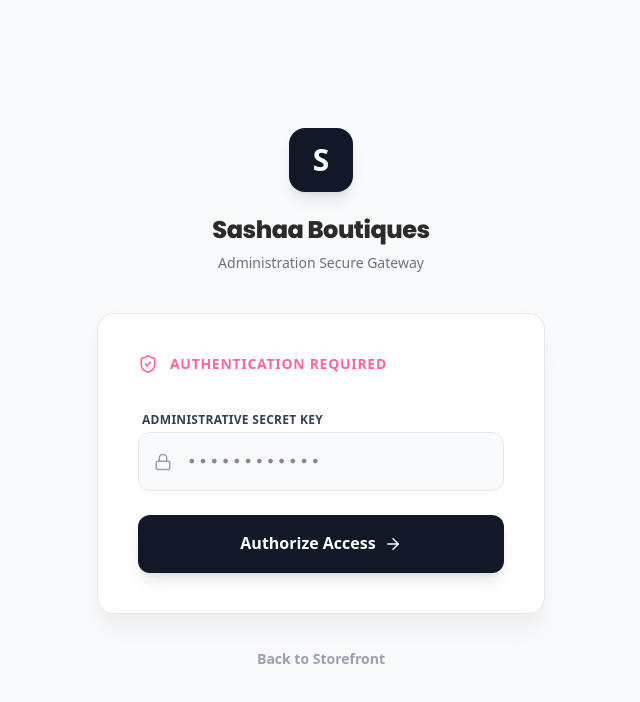
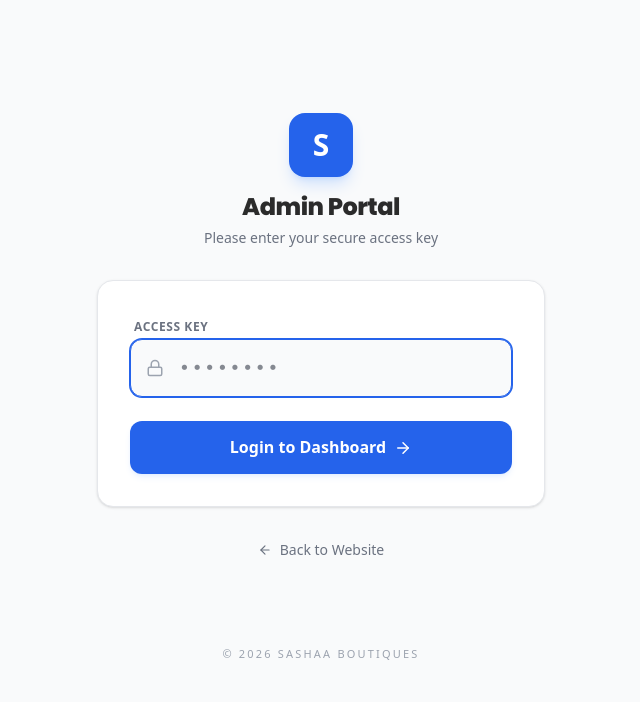
Before and after one commit to RameshKg100/Boutique, a Next.js app: page /admin/login in a window 1280 px wide. Shown: the top 702 px of the page, without its empty margins (319-959 px from the left). Built offline with nearby package versions, Linux system fonts and the light colour scheme.

Commit message:
UI: Redesigned admin login page with blue and white theme

```diff
--- a/src/app/admin/login/page.js
+++ b/src/app/admin/login/page.js
@@ -3,16 +3,18 @@
 import { useState } from "react";
 import { useRouter } from "next/navigation";
 import Link from "next/link";
-import { Lock, ArrowRight, ShieldCheck } from "lucide-react";
+import { Lock, ArrowRight, ShieldCheck, ArrowLeft } from "lucide-react";
 
 export default function AdminLogin() {
   const [password, setPassword] = useState("");
   const [loading, setLoading] = useState(false);
+  const [error, setError] = useState("");
   const router = useRouter();
 
   const handleLogin = (e) => {
     e.preventDefault();
     setLoading(true);
+    setError("");
 
     // Simulate slight delay for professional feel
     setTimeout(() => {
@@ -20,45 +22,48 @@ export default function AdminLogin() {
         localStorage.setItem("isAdminAuthenticated", "true");
         router.push("/admin");
       } else {
-        alert("Invalid secret key. Please try again.");
+        setError("Invalid secret key. Please try again.");
         setLoading(false);
       }
     }, 800);
   };
 
   return (
-    <div className="min-h-screen flex items-center justify-center p-6 bg-gray-50 font-sans">
+    <div className="min-h-screen flex flex-col items-center justify-center p-6 bg-[#F9FAFB] font-sans">
       <div className="max-w-md w-full">
-        {/* Logo/Brand Section */}
-        <div className="text-center mb-10">
-          <div className="w-16 h-16 bg-[#111827] rounded-2xl mx-auto mb-6 flex items-center justify-center shadow-lg">
-            <span className="text-white font-black text-3xl">S</span>
+        {/* Brand Section */}
+        <div className="text-center mb-8">
+          <div className="w-16 h-16 bg-[#2563EB] rounded-2xl mx-auto mb-4 flex items-center justify-center shadow-lg shadow-blue-500/20">
+            <span className="text-white font-bold text-3xl">S</span>
           </div>
-          <h1 className="text-2xl font-bold text-gray-900 tracking-tight">Sashaa Boutiques</h1>
-          <p className="text-gray-500 text-sm mt-2 font-medium">Administration Secure Gateway</p>
+          <h1 className="text-2xl font-bold text-[#111827] tracking-tight">Admin Portal</h1>
+          <p className="text-[#6B7280] text-sm mt-1.5 font-medium">Please enter your secure access key</p>
         </div>
 
         {/* Login Card */}
-        <div className="bg-white border border-gray-200 rounded-2xl p-8 md:p-10 shadow-xl shadow-gray-200/50">
-          <div className="flex items-center gap-3 text-[#FF66A1] mb-8 font-bold text-sm uppercase tracking-wider">
-             <ShieldCheck size={20} />
-             Authentication Required
-          </div>
+        <div className="bg-white border border-[#E5E7EB] rounded-2xl p-8 shadow-sm">
+          {error && (
+            <div className="mb-6 p-3 bg-red-50 border border-red-100 rounded-lg text-[#DC2626] text-xs font-semibold flex items-center gap-2">
+               <ShieldCheck size={14} />
+               {error}
+            </div>
+          )}
 
           <form onSubmit={handleLogin} className="space-y-6">
             <div className="space-y-2">
-              <label className="text-xs font-bold text-gray-700 uppercase tracking-wide ml-1">Administrative Secret Key</label>
-              <div className="relative group">
-                <div className="absolute left-4 top-1/2 -translate-y-1/2 text-gray-400 group-focus-within:text-[#FF66A1] transition-colors">
+              <label className="text-xs font-semibold text-[#6B7280] uppercase tracking-wider ml-1">Access Key</label>
+              <div className="relative">
+                <div className="absolute left-4 top-1/2 -translate-y-1/2 text-[#9CA3AF]">
                   <Lock size={18} />
                 </div>
                 <input
                   type="password"
                   value={password}
                   onChange={(e) => setPassword(e.target.value)}
-                  placeholder="••••••••••••"
-                  className="w-full bg-gray-50 border border-gray-200 rounded-xl pl-12 pr-4 py-4 text-gray-900 focus:outline-none focus:ring-2 focus:ring-[#FF66A1]/10 focus:border-[#FF66A1] transition-all font-mono tracking-widest"
+                  placeholder="••••••••"
+                  className="w-full bg-[#F9FAFB] border border-[#E5E7EB] rounded-xl pl-12 pr-4 py-3.5 text-[#111827] focus:outline-none focus:border-[#2563EB] focus:ring-1 focus:ring-[#2563EB] transition-all font-mono tracking-widest text-lg"
                   required
+                  autoFocus
                 />
               </div>
             </div>
@@ -66,21 +71,33 @@ export default function AdminLogin() {
             <button
               type="submit"
               disabled={loading}
-              className="w-full bg-[#111827] hover:bg-[#1F2937] text-white font-bold py-4 rounded-xl transition-all shadow-lg active:scale-[0.98] flex items-center justify-center gap-2 disabled:opacity-70"
+              className="w-full bg-[#2563EB] hover:bg-[#1D4ED8] text-white font-semibold py-3.5 rounded-xl transition-all shadow-md shadow-blue-500/10 active:scale-[0.98] flex items-center justify-center gap-2 disabled:opacity-70"
             >
-              {loading ? "Verifying..." : "Authorize Access"}
-              {!loading && <ArrowRight size={18} />}
+              {loading ? (
+                <div className="w-5 h-5 border-2 border-white/30 border-t-white rounded-full animate-spin" />
+              ) : (
+                <>
+                  Login to Dashboard
+                  <ArrowRight size={18} />
+                </>
+              )}
             </button>
           </form>
         </div>
 
-        {/* Footer Link */}
+        {/* Back Link */}
         <div className="mt-8 text-center">
-          <Link href="/" className="text-sm font-bold text-gray-400 hover:text-gray-600 transition-colors inline-flex items-center gap-2">
-             Back to Storefront
+          <Link href="/" className="text-sm font-medium text-[#6B7280] hover:text-[#2563EB] transition-colors inline-flex items-center gap-2">
+             <ArrowLeft size={14} />
+             Back to Website
           </Link>
         </div>
       </div>
+
+      {/* Footer Note */}
+      <p className="mt-20 text-[11px] text-[#9CA3AF] font-medium uppercase tracking-[0.2em]">
+        © 2026 Sashaa Boutiques
+      </p>
     </div>
   );
 }
--- a/src/app/checkout/page.js
+++ b/src/app/checkout/page.js
@@ -100,7 +100,7 @@ export default function CheckoutPage() {
                      </div>
                      <div>
                        <label htmlFor="phone" className="block text-dark font-medium mb-1.5">Phone Number</label>
-                       <input required type="tel" id="phone" name="phone" value={formData.phone} onChange={handleChange} className="w-full bg-cream/50 border border-border/50 rounded-lg px-4 py-3 focus:outline-none focus:border-primary transition-colors" placeholder="+91 90000 00000" />
+                       <input required type="tel" id="phone" name="phone" value={formData.phone} onChange={handleChange} className="w-full bg-cream/50 border border-border/50 rounded-lg px-4 py-3 focus:outline-none focus:border-primary transition-colors" placeholder="+91 9976474102" />
                      </div>
                   </div>
                </div>
--- a/src/app/contact/page.js
+++ b/src/app/contact/page.js
@@ -210,7 +210,7 @@ export default function ContactPage() {
                         value={formData.phone}
                         onChange={handleChange}
                         className="w-full bg-cream border border-border/50 rounded-lg px-4 py-3 text-sm focus:outline-none focus:border-primary transition-colors"
-                        placeholder="+91 98765 43210"
+                        placeholder="+91 9976474102"
                       />
                     </div>
                     <div className="space-y-1.5">
```
